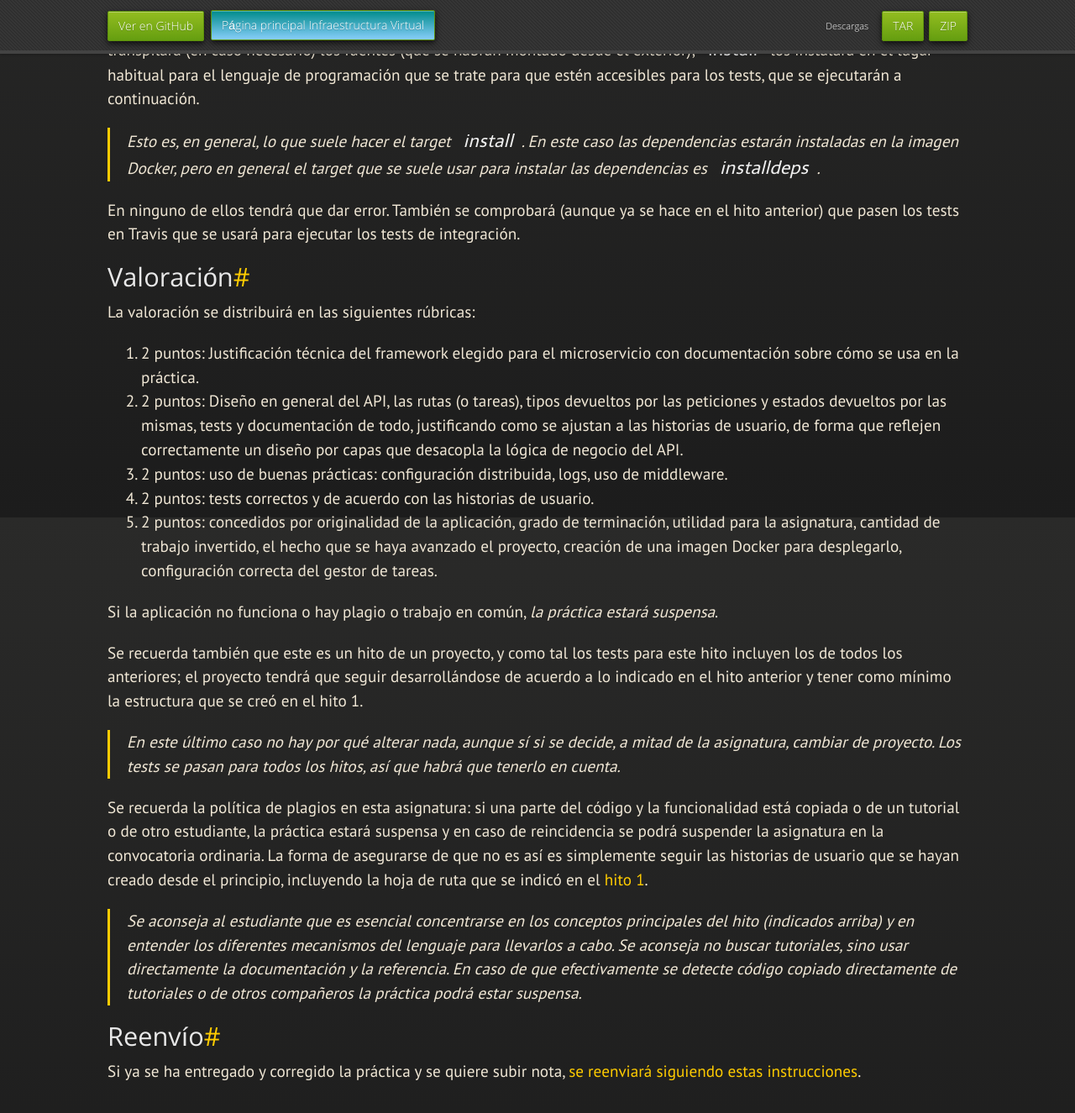
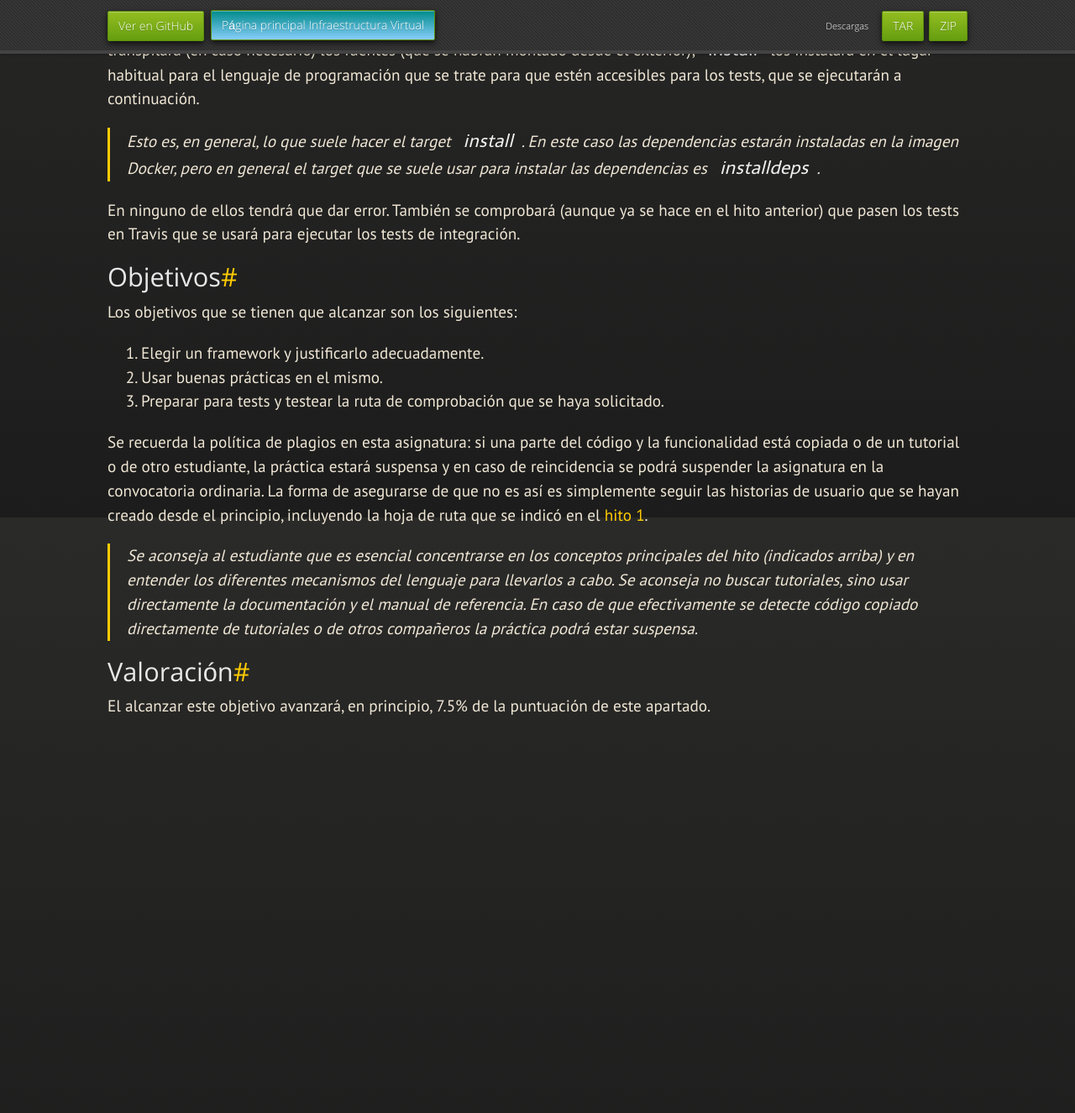
Before and after one commit to JJ/IV, a Jekyll site: the page built from documentos/proyecto/8.REST.md, in a window 1280 px wide and 1400 px high, scrolled down 1184 px. Shown: the top 1325 px of the window at 84% size. Built offline with Jekyll 4.4.1, drawn with Linux system fonts in a browser that asks for light colours; nearby versions of some CDN libraries; some web fonts are replaced; our own code applies the rules of GitHub Pages for plain Markdown files; after the commit the page ends 2149 px from its top, so only the background shows below that.

Commit message:
Sync documentos/proyecto/8.REST.md de master a gh-pages

```diff
--- a/documentos/proyecto/8.REST.md
+++ b/documentos/proyecto/8.REST.md
@@ -71,38 +71,14 @@ En ninguno de ellos tendrá que dar error. También se comprobará
 (aunque ya se hace en el hito anterior) que pasen los tests en Travis
 que se usará para ejecutar los tests de integración.
 
-## Valoración
+## Objetivos
 
-La valoración se distribuirá en las siguientes rúbricas:
+Los objetivos que se tienen que alcanzar son los siguientes:
 
-1. 2 puntos: Justificación técnica del framework elegido para el
-  microservicio con documentación sobre cómo se usa en la práctica.
-2. 2 puntos: Diseño en general del API, las rutas (o tareas), tipos
-  devueltos por las peticiones y estados devueltos por las mismas,
-  tests y documentación de todo, justificando como se ajustan a las
-  historias de usuario, de forma que reflejen correctamente un diseño
-  por capas que desacopla la lógica de negocio del API.
-3. 2 puntos: uso de buenas prácticas: configuración distribuida, logs,
-   uso de middleware.
-4. 2 puntos: tests correctos y de acuerdo con las historias de usuario.
-5. 2 puntos: concedidos por originalidad de la aplicación, grado de
-  terminación, utilidad para la asignatura, cantidad de
-  trabajo invertido, el hecho que se haya avanzado el proyecto,
-  creación de una imagen Docker para desplegarlo, configuración
-  correcta del gestor de tareas.
+1. Elegir un framework y justificarlo adecuadamente.
+2. Usar buenas prácticas en el mismo.
+3. Preparar para tests y testear la ruta de comprobación que se haya solicitado.
 
- Si la aplicación no funciona o hay plagio o trabajo en común, *la
-  práctica estará suspensa*.
-
-Se recuerda también que este es un hito de un proyecto, y como tal los
-tests para este hito incluyen los de todos los anteriores; el proyecto
-tendrá que seguir desarrollándose de acuerdo a lo indicado en el hito
-anterior y tener como mínimo la estructura que se creó en el
-hito 1.
-
-> En este último caso no hay por qué alterar nada, aunque sí si se
-> decide, a mitad de la asignatura, cambiar de proyecto. Los tests se
-> pasan para todos los hitos, así que habrá que tenerlo en cuenta.
 
 Se recuerda la política de plagios en esta asignatura: si una parte
 del código y la funcionalidad está copiada o de un tutorial o de otro
@@ -112,15 +88,16 @@ de asegurarse de que no es así es simplemente seguir las historias de
 usuario que se hayan creado desde el principio, incluyendo la hoja de
 ruta que se indicó en el [hito 1](1.Infraestructura).
 
-> Se aconseja al estudiante que es esencial concentrarse en los
-> conceptos principales del hito (indicados arriba) y en entender los
-> diferentes mecanismos del lenguaje para llevarlos a cabo. Se
-> aconseja *no* buscar tutoriales, sino usar directamente la
-> documentación y la referencia. En caso de que efectivamente se
-> detecte código copiado directamente de tutoriales o de otros
-> compañeros la práctica podrá estar suspensa.
+> Se aconseja al estudiante que es esencial concentrarse en los conceptos
+> principales del hito (indicados arriba) y en entender los diferentes
+> mecanismos del lenguaje para llevarlos a cabo. Se aconseja *no* buscar
+> tutoriales, sino usar directamente la documentación y el manual de
+> referencia. En caso de que efectivamente se detecte código copiado
+> directamente de tutoriales o de otros compañeros la práctica podrá estar
+> suspensa.
 
-## Reenvío
 
-Si ya se ha entregado y corregido la práctica y se quiere subir nota,
-[se reenviará siguiendo estas instrucciones](Reenvios.md).
+## Valoración
+
+El alcanzar este objetivo avanzará, en principio, 7.5% de la puntuación de este
+apartado.
```
